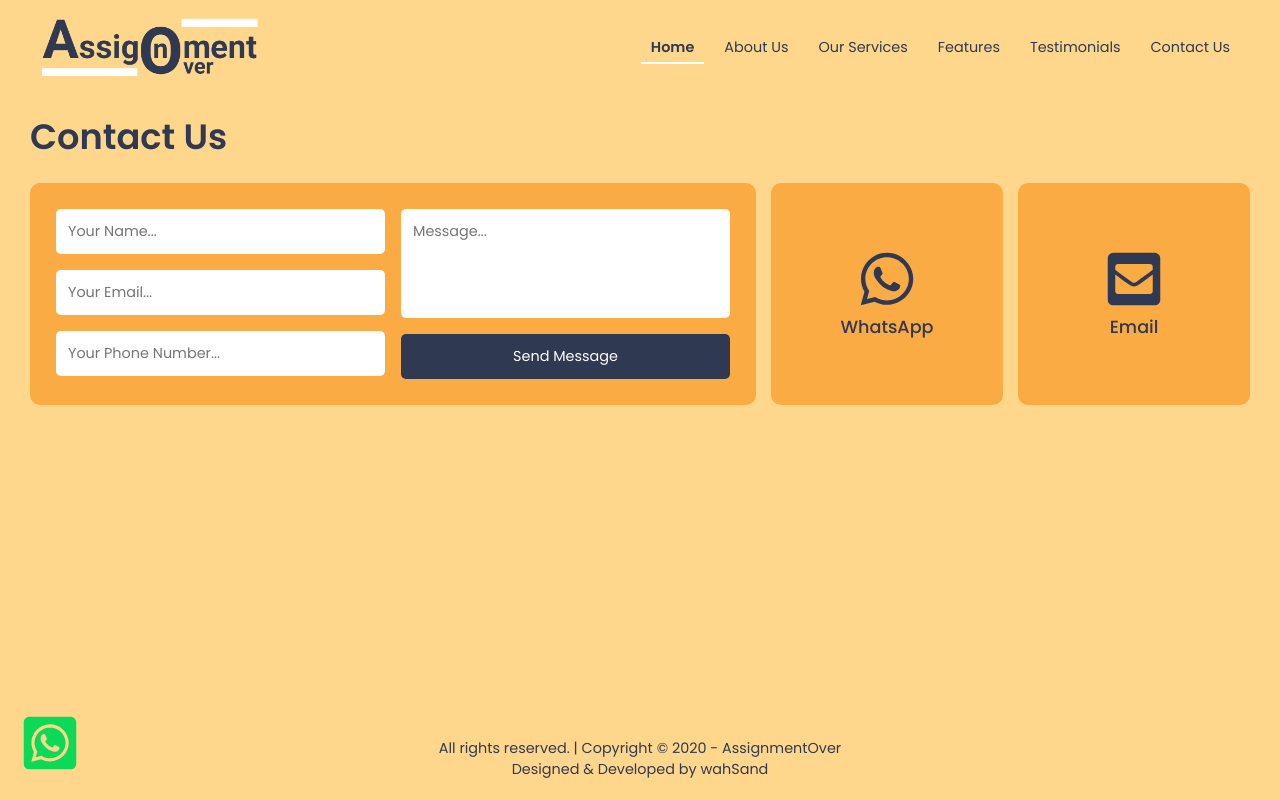
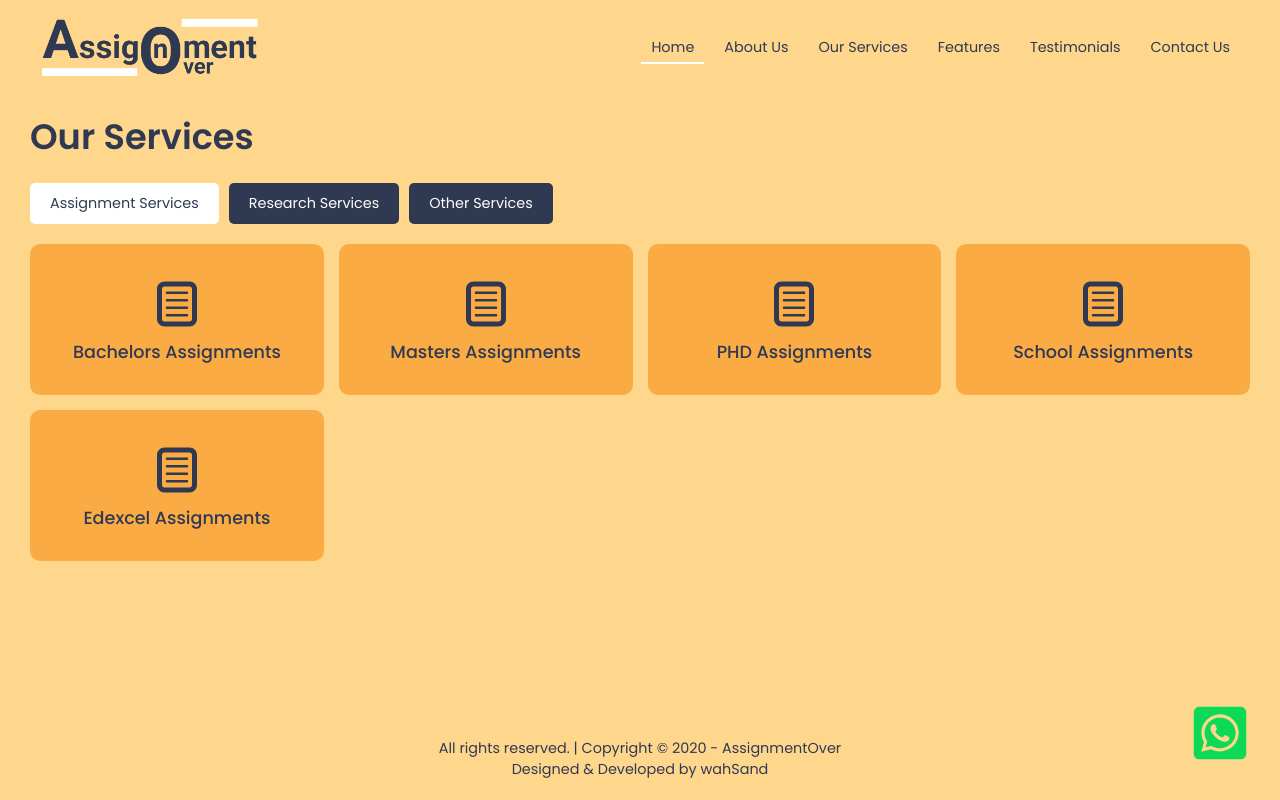
Before and after one commit to wahsandaruwan/assignmentover_frontend, a React (Create React App) app: page /services in a window 1280 px wide. Built offline with nearby package versions, Linux system fonts and the light colour scheme; the HTML template or start-up script is replaced by a standard one.

Commit message:
Routing part donne

```diff
--- a/package.json
+++ b/package.json
@@ -9,6 +9,7 @@
     "react": "^18.1.0",
     "react-dom": "^18.1.0",
     "react-icons": "^4.4.0",
+    "react-router-dom": "^6.3.0",
     "react-scripts": "5.0.1",
     "web-vitals": "^2.1.4"
   },
--- a/src/App.js
+++ b/src/App.js
@@ -1,4 +1,5 @@
 // Third-party components & modules
+import { BrowserRouter, Routes, Route } from 'react-router-dom'
 import { FaWhatsappSquare } from 'react-icons/fa'
 
 // Custom components & modules
@@ -15,13 +16,17 @@ import { openWhatsAppClient } from './Helpers/OpenClients'
 const App = () => {
   return (
     <>
-      <NavBar />
-      {/* <Home /> */}
-      {/* <About /> */}
-      {/* <Services /> */}
-      {/* <Features /> */}
-      {/* <Testimonials /> */}
-      <Contact />
+      <BrowserRouter>
+        <NavBar />
+        <Routes>
+          <Route path="/" element={<Home />} />
+          <Route path="about" element={<About />} />
+          <Route path="services" element={<Services />} />
+          <Route path="features" element={<Features />} />
+          <Route path="testimonials" element={<Testimonials />} />
+          <Route path="contact" element={<Contact />} />
+        </Routes>
+      </BrowserRouter>
       <Footer />
       <div className="fixed-whatsapp-btn">
         <FaWhatsappSquare onClick={() => openWhatsAppClient()} />
--- a/src/Components/Sections/NavBar.js
+++ b/src/Components/Sections/NavBar.js
@@ -1,10 +1,14 @@
-// Custom components & modules
-import MainButton from '../Elements/MainButton'
+import { useState } from 'react'
+
+// Third-party components & modules
+import { Link } from 'react-router-dom'
 
 // Custom styling
 import './Styles/NavBarStlyes.css'
 
 const NavBar = () => {
+  // Menu active state
+  const [active, setActive] = useState('home')
   return (
     <>
       <div className="nav-bar">
@@ -13,24 +17,58 @@ const NavBar = () => {
         </div>
         <div className="menu">
           <li>
-            <a className="active" href="">
+            <Link
+              to="/"
+              className={active === 'home' && 'active'}
+              onClick={() => setActive('home')}
+            >
               Home
-            </a>
+            </Link>
           </li>
           <li>
-            <a href="">About Us</a>
+            <Link
+              to="about"
+              className={active === 'about' && 'active'}
+              onClick={() => setActive('about')}
+            >
+              About Us
+            </Link>
           </li>
           <li>
-            <a href="">Our Services</a>
+            <Link
+              to="services"
+              className={active === 'services' && 'active'}
+              onClick={() => setActive('services')}
+            >
+              Our Services
+            </Link>
           </li>
           <li>
-            <a href="">Features</a>
+            <Link
+              to="features"
+              className={active === 'features' && 'active'}
+              onClick={() => setActive('features')}
+            >
+              Features
+            </Link>
           </li>
           <li>
-            <a href="">Testimonials</a>
+            <Link
+              to="testimonials"
+              className={active === 'testimonials' && 'active'}
+              onClick={() => setActive('testimonials')}
+            >
+              Testimonials
+            </Link>
           </li>
           <li>
-            <a href="">Contact Us</a>
+            <Link
+              to="contact"
+              className={active === 'contact' && 'active'}
+              onClick={() => setActive('contact')}
+            >
+              Contact Us
+            </Link>
           </li>
         </div>
       </div>
--- a/src/Components/Sections/Styles/FooterStyles.css
+++ b/src/Components/Sections/Styles/FooterStyles.css
@@ -2,6 +2,7 @@
 .footer {
   position: absolute;
   bottom: 0;
+  z-index: 99;
   width: 100%;
   padding: 20px;
   background-color: #ffd78c;
--- a/src/Components/Sections/Styles/NavBarStlyes.css
+++ b/src/Components/Sections/Styles/NavBarStlyes.css
@@ -44,7 +44,6 @@
 }
 
 .nav-bar .menu > li > a.active {
-  font-weight: 600;
   padding-bottom: 5px;
   border-bottom: 2px solid #ffffff;
 }
--- a/src/index.css
+++ b/src/index.css
@@ -53,13 +53,18 @@ svg {
 /* -----Fixed whatsapp icon----- */
 .fixed-whatsapp-btn {
   position: fixed;
-  bottom: 20px;
-  left: 20px;
+  z-index: 101;
+  bottom: 30px;
+  right: 30px;
   cursor: pointer;
 }
 
 .fixed-whatsapp-btn > svg {
   color: #0cda57;
+}
+
+.fixed-whatsapp-btn > svg:hover {
+  color: #18833f;
 }
 
 /* ----------------Home page---------------- */
```
Also changed, not shown: 1 other file (tests, documents, lock files or other folders).
